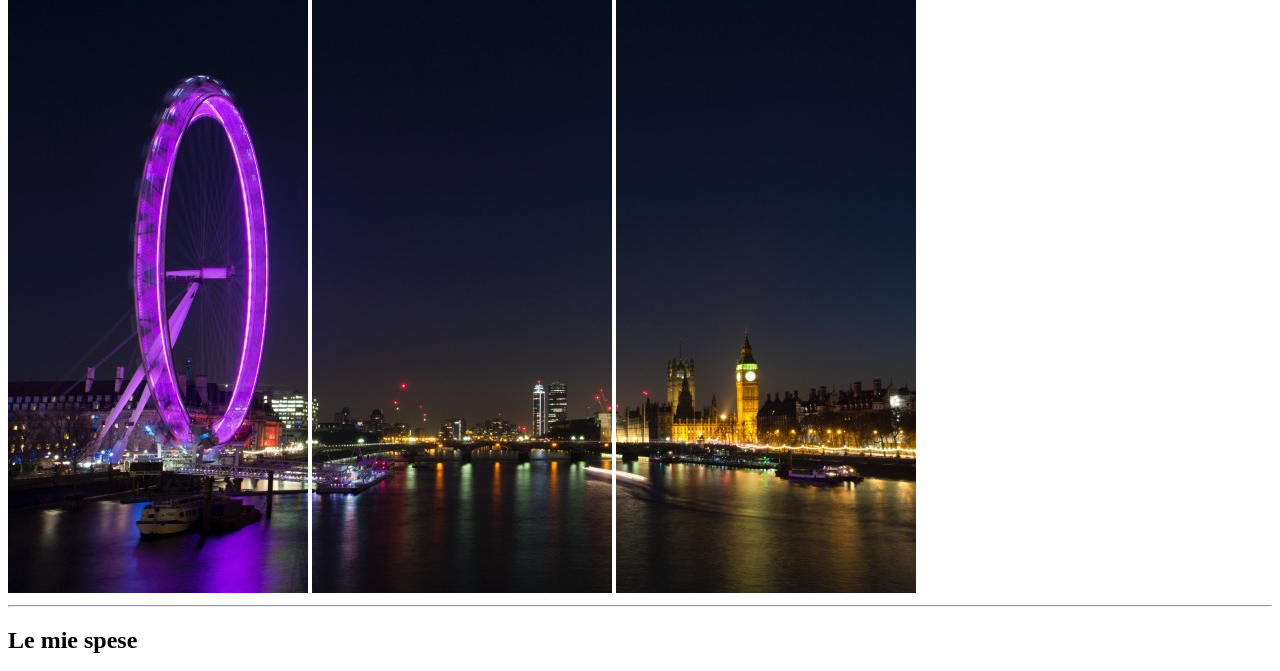
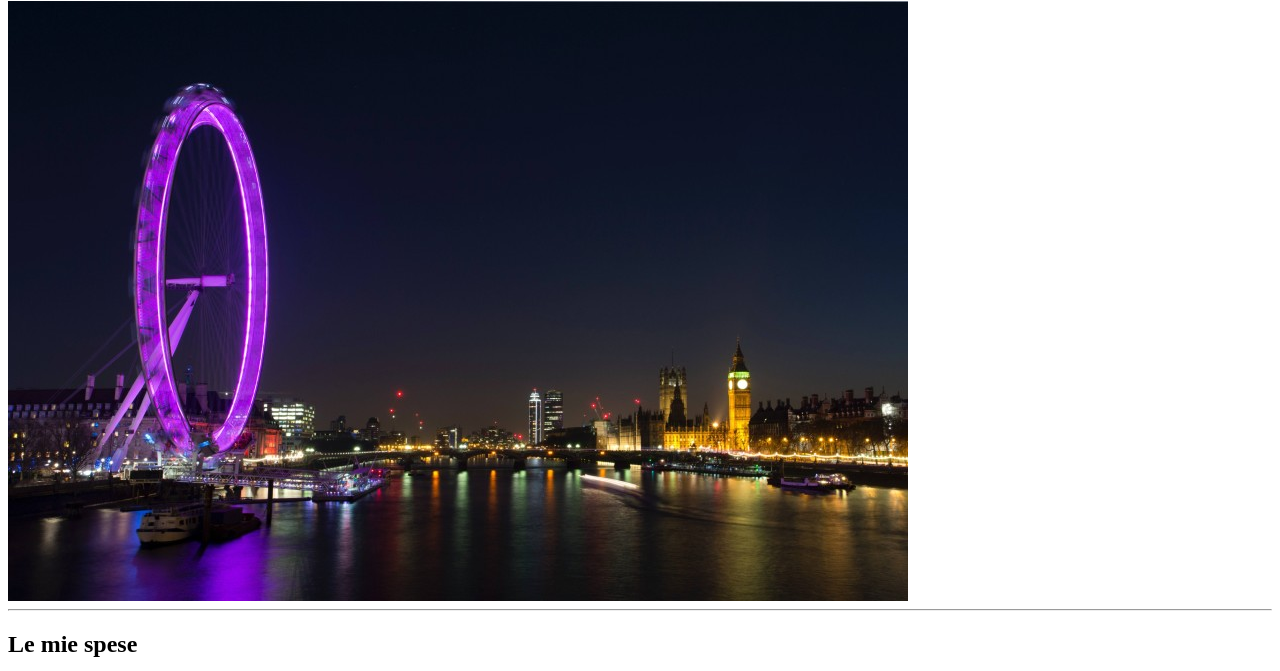
Before and after one commit to Guidocode/html-london-trip, a plain HTML site: page index.html in a window 1280 px wide. Shown: the part 87-758 px from the top of the page. Drawn offline with Linux system fonts and the light colour scheme.

Commit message:
Aggiunta float per attacccare le tre immagini dentro header

```diff
--- a/index.html
+++ b/index.html
@@ -5,18 +5,19 @@
   <meta http-equiv="X-UA-Compatible" content="IE=edge">
   <meta name="viewport" content="width=device-width, initial-scale=1.0">
   <meta name="description" content="Foto e dettagli del mio viaggio a Londra">
+  <link rel="stylesheet" href="style.css">
   <title>IL mio Viaggio a Londra</title>
 </head>
 <body>
 
   <!-- Titolo e immagini -->
-  <header>
+  <header class="clearfix">
     <h1>Il mio Viaggio a Londra</h1>
     <img src="./img/pexels-bill-emrich-230794-0.jpg" alt="Parte sinistra dell'immagine">
     <img src="./img/pexels-bill-emrich-230794-1.jpg" alt="Parte centrale dell'immagine">
     <img src="./img/pexels-bill-emrich-230794-2.jpg" alt="Parte destra dell'immagine">
-    <hr>
   </header>
+  <hr>
 
   <!-- Dettagli vari della vacanza -->
   <main>
--- /dev/null
+++ b/style.css
@@ -0,0 +1,9 @@
+header img {
+  float: left;
+}
+
+.clearfix {
+  content:"";
+  display: table;
+  clear: both;
+}
```
